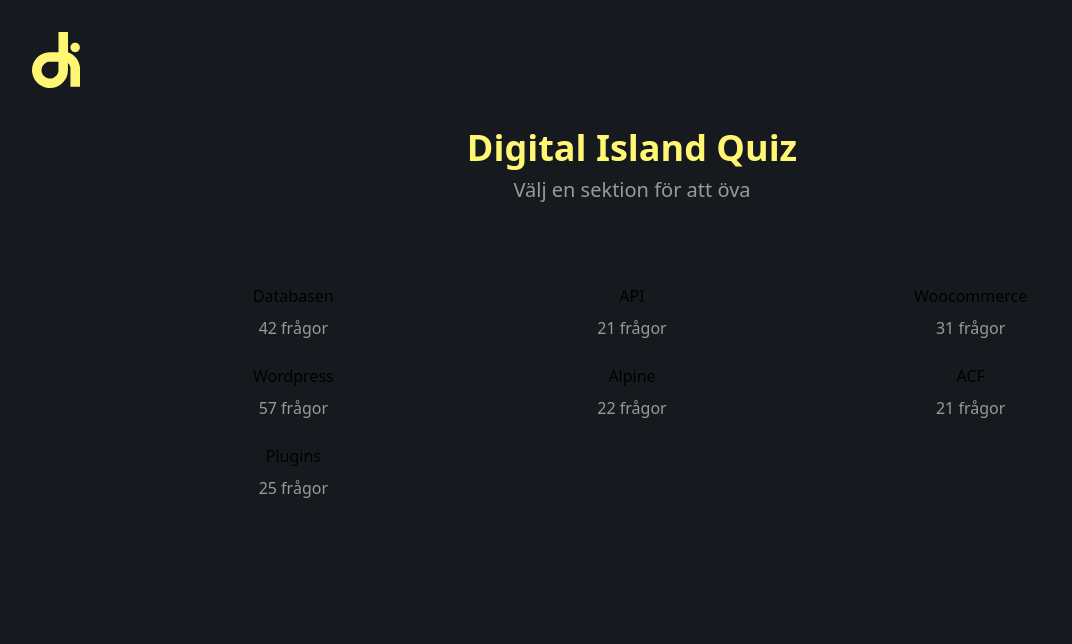
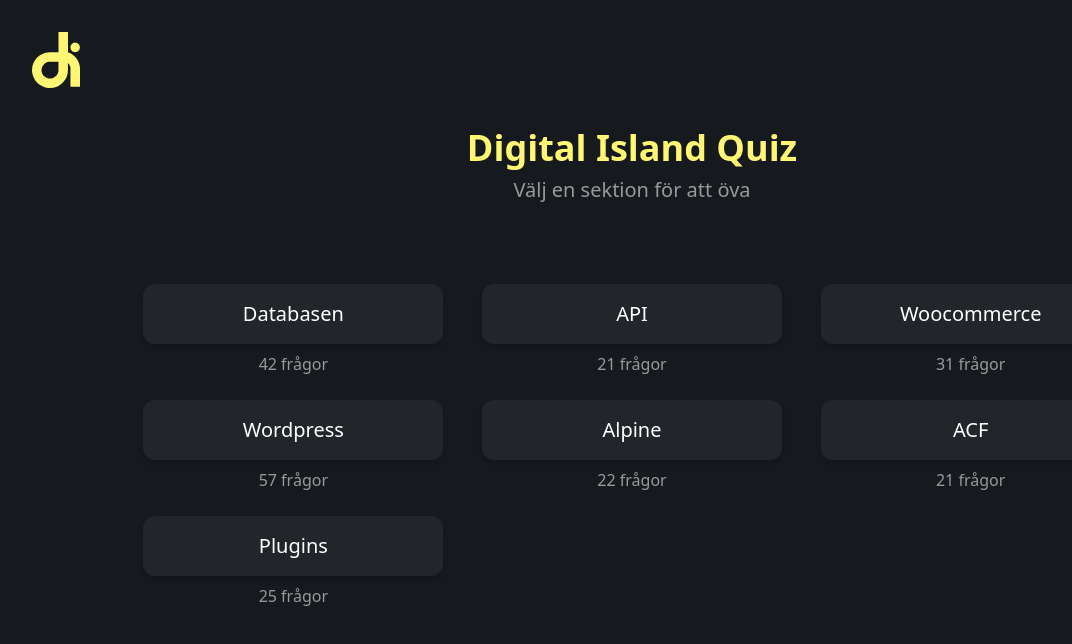
Before and after one commit to RalfiSlask/DI_Quiz, a React (Vite) app: page /#/ in a window 1280 px wide. Shown: the top 644 px of the page, without its empty margins (8-1080 px from the left). Built offline with nearby package versions, Linux system fonts and the light colour scheme.

Commit message:
styling: add tailwind custom components

```diff
--- a/src/index.css
+++ b/src/index.css
@@ -20,3 +20,17 @@
 button:focus-visible {
   outline: none;
 }
+
+.question-section {
+  @apply bg-bg-secondary text-white text-lg md:text-xl px-3 md:px-8 py-2 md:py-4 rounded-xl shadow-md hover:bg-bg-tertiary hover:text-bg-primary transition-colors duration-200 w-full max-w-[200px] sm:max-w-[300px];
+}
+
+.primary-button {
+  @apply bg-bg-secondary text-white text-lg px-4 md:px-6 py-3 rounded-xl hover:bg-bg-tertiary hover:text-bg-primary transition-colors duration-200 flex items-center gap-2 shadow-md;
+}
+
+@layer components {
+  .feedback-container {
+    @apply text-lg md:text-xl font-medium p-4 rounded-xl shadow-md;
+  }
+}
```
